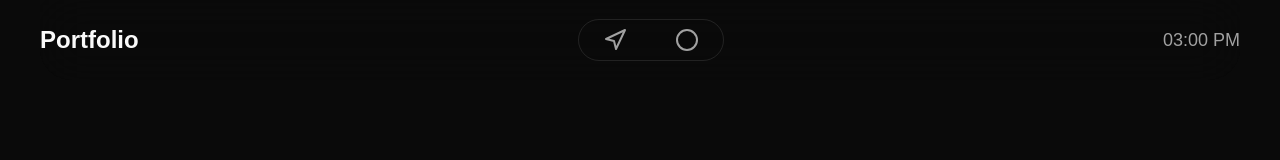
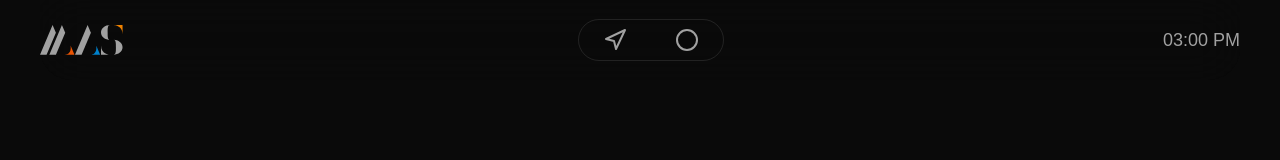
Before and after one commit to MahfujulSagor/portfolio, a Next.js app: page / in a window 1280 px wide. Shown: the top 160 px of the page. Built offline with nearby package versions, Linux system fonts and the light colour scheme; a web font is replaced by a local one.

Commit message:
add logo

```diff
--- a/components/About.tsx
+++ b/components/About.tsx
@@ -35,7 +35,7 @@ const About = () => {
         About Me
       </h3>
       <div className="w-full space-y-8">
-        <div className="border bg-muted rounded-4xl md:px-8 sm:px-6 px-4 sm:py-8 py-4 md:text-xl sm:text-base text-sm text-muted-foreground flex flex-col gap-8 items-center">
+        <div className="border bg-muted rounded-4xl md:px-8 sm:px-6 px-4 sm:py-10 py-6 md:text-xl sm:text-base text-sm text-muted-foreground flex flex-col gap-8 items-center">
           <div>
             <h4 className="uppercase text-ring sm:text-sm text-xs">TODAY</h4>
             <p>{AboutMe?.today?.text}</p>
--- /dev/null
+++ b/components/Logo.tsx
@@ -0,0 +1,18 @@
+import Image from "next/image";
+import React from "react";
+import logo from "@/public/logo.svg";
+
+const Logo = () => {
+  return (
+    <Image
+      src={logo}
+      width={100}
+      height={100}
+      loading="lazy"
+      alt="Mahfujul_Sagor"
+      className="object-cover"
+    />
+  );
+};
+
+export default Logo;
--- a/components/Navbar.tsx
+++ b/components/Navbar.tsx
@@ -4,6 +4,7 @@ import gsap from "gsap";
 import { Circle, Navigation } from "lucide-react";
 import Link from "next/link";
 import React, { useEffect, useState } from "react";
+import Logo from "./Logo";
 
 const Navbar = () => {
   const [currentTime, setCurrentTime] = useState(
@@ -64,7 +65,9 @@ const Navbar = () => {
   return (
     <nav className="fixed top-0 left-0 right-0 flex items-center justify-center rounded-b-4xl w-full max-w-[1200px] h-[80px] mx-auto z-10 bg-background/80 backdrop-blur-xl">
       <div className="flex justify-between items-center w-full">
-        <div className="text-2xl font-bold">Portfolio</div>
+        <div className="">
+          <Logo />
+        </div>
         {/* Navigation */}
         <div className="h-[50px] flex justify-center items-center">
           <ul
```
Also changed, not shown: public/logo.svg (added).
